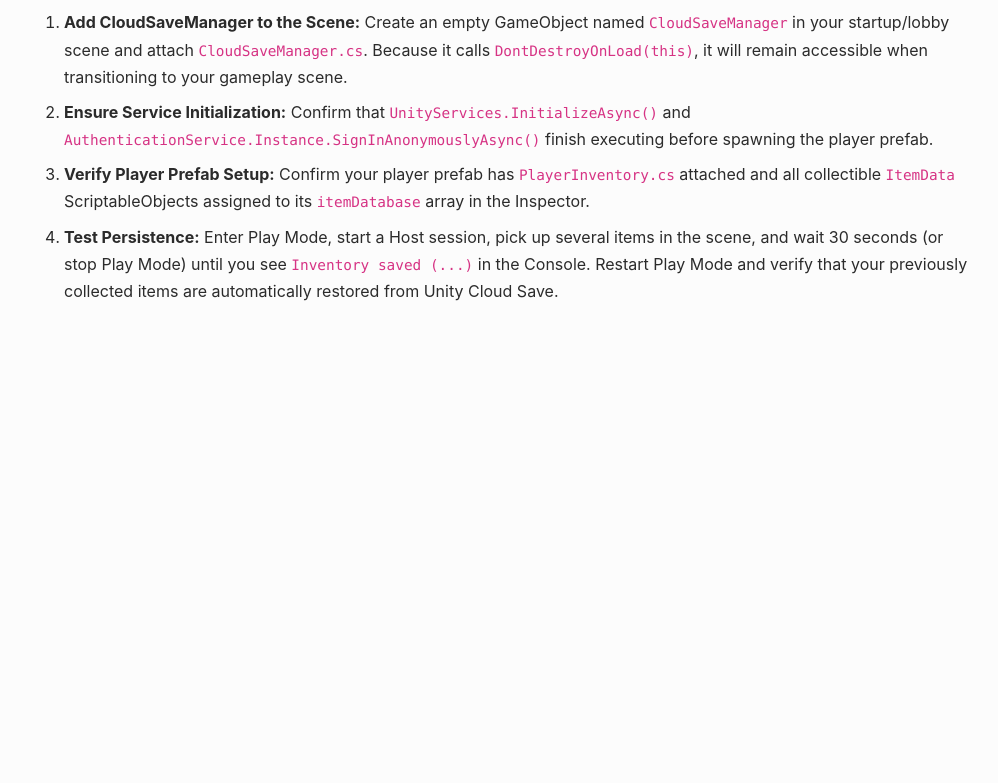
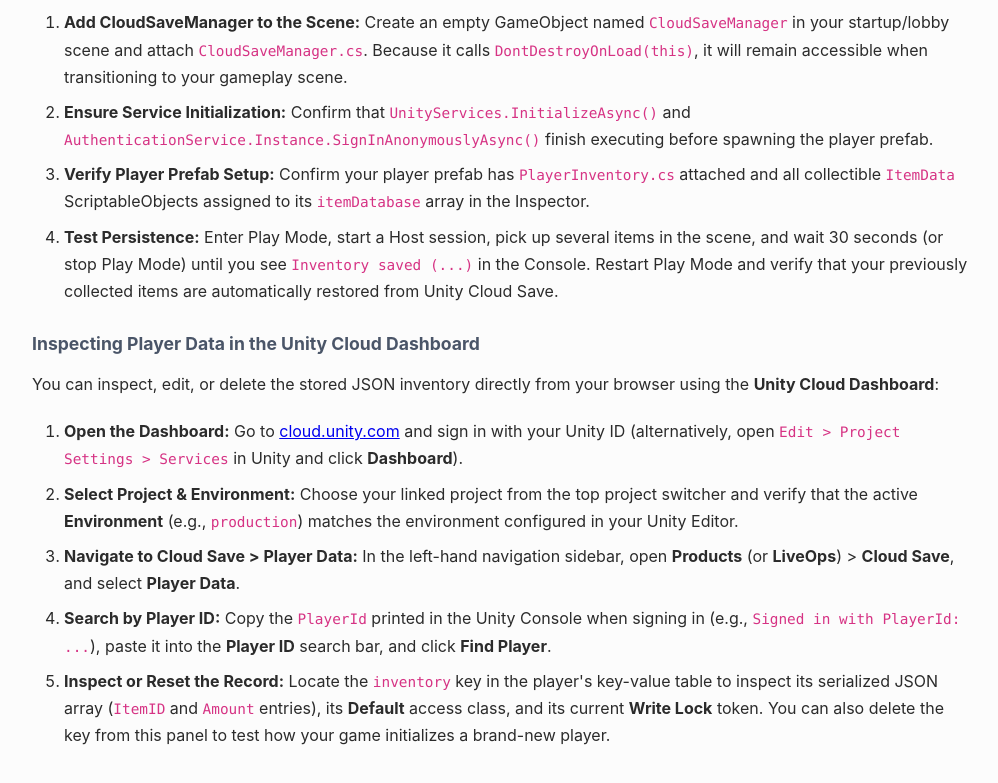
Before and after one commit to MiguelFMD/Multiuser-Programming-Book, a plain HTML site: page ejercicios/ejercicio-9.html in a window 1280 px wide. Shown: the part 9883-10666 px from the top of the page, without its empty margins (280-1278 px from the left). Before the commit the page ends 10300 px from the top, so only its background shows below. Drawn offline with nearby package versions, Linux system fonts and the light colour scheme.

Commit message:
Update ejercicio-9.html

```diff
--- a/ejercicios/ejercicio-9.html
+++ b/ejercicios/ejercicio-9.html
@@ -399,6 +399,18 @@ public class PlayerInventory : NetworkBehaviour
                 <li><strong>Verify Player Prefab Setup:</strong> Confirm your player prefab has <code>PlayerInventory.cs</code> attached and all collectible <code>ItemData</code> ScriptableObjects assigned to its <code>itemDatabase</code> array in the Inspector.</li>
                 <li><strong>Test Persistence:</strong> Enter Play Mode, start a Host session, pick up several items in the scene, and wait 30 seconds (or stop Play Mode) until you see <code>Inventory saved (...)</code> in the Console. Restart Play Mode and verify that your previously collected items are automatically restored from Unity Cloud Save.</li>
             </ol>
+
+            <h4>Inspecting Player Data in the Unity Cloud Dashboard</h4>
+
+            <p>You can inspect, edit, or delete the stored JSON inventory directly from your browser using the <strong>Unity Cloud Dashboard</strong>:</p>
+
+            <ol>
+                <li><strong>Open the Dashboard:</strong> Go to <a href="https://cloud.unity.com" target="_blank" rel="noopener">cloud.unity.com</a> and sign in with your Unity ID (alternatively, open <code>Edit &gt; Project Settings &gt; Services</code> in Unity and click <strong>Dashboard</strong>).</li>
+                <li><strong>Select Project &amp; Environment:</strong> Choose your linked project from the top project switcher and verify that the active <strong>Environment</strong> (e.g., <code>production</code>) matches the environment configured in your Unity Editor.</li>
+                <li><strong>Navigate to Cloud Save &gt; Player Data:</strong> In the left-hand navigation sidebar, open <strong>Products</strong> (or <strong>LiveOps</strong>) &gt; <strong>Cloud Save</strong>, and select <strong>Player Data</strong>.</li>
+                <li><strong>Search by Player ID:</strong> Copy the <code>PlayerId</code> printed in the Unity Console when signing in (e.g., <code>Signed in with PlayerId: ...</code>), paste it into the <strong>Player ID</strong> search bar, and click <strong>Find Player</strong>.</li>
+                <li><strong>Inspect or Reset the Record:</strong> Locate the <code>inventory</code> key in the player's key-value table to inspect its serialized JSON array (<code>ItemID</code> and <code>Amount</code> entries), its <strong>Default</strong> access class, and its current <strong>Write Lock</strong> token. You can also delete the key from this panel to test how your game initializes a brand-new player.</li>
+            </ol>
         </section>
     </main>
 
```
